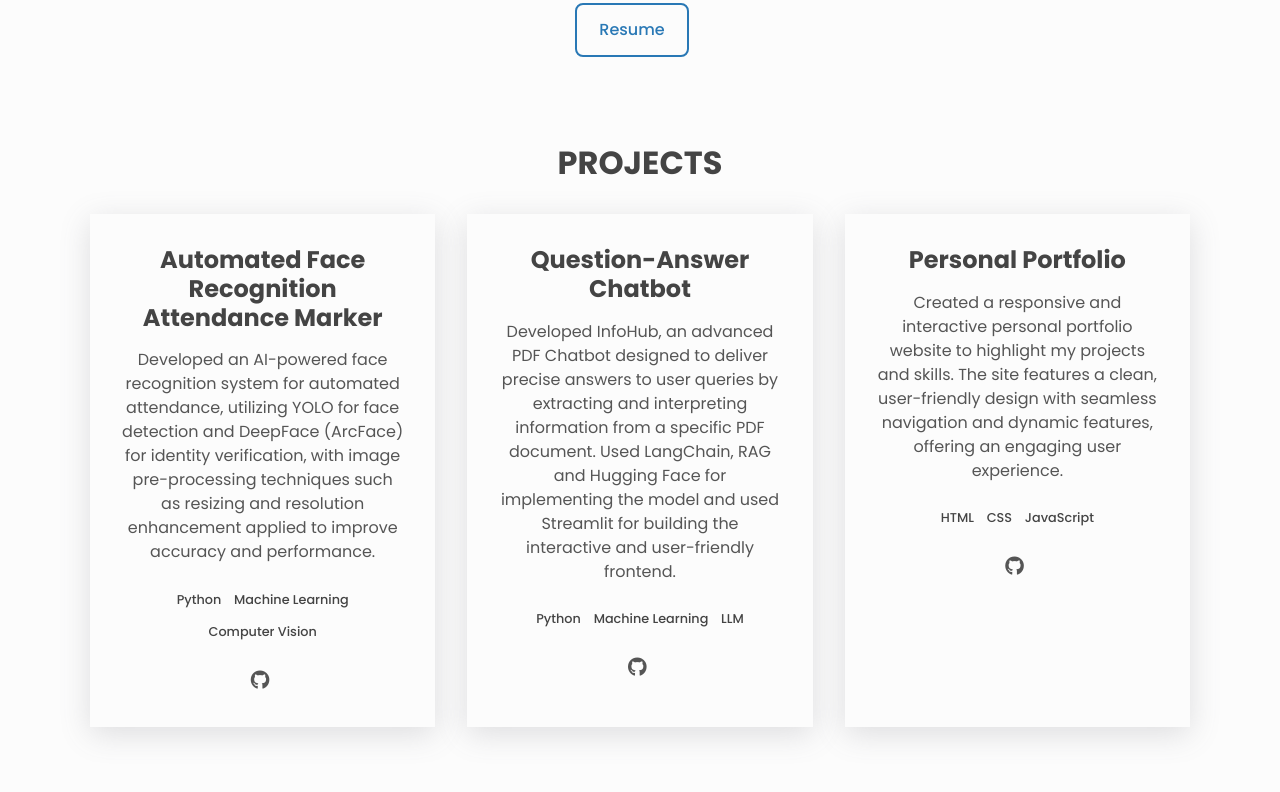
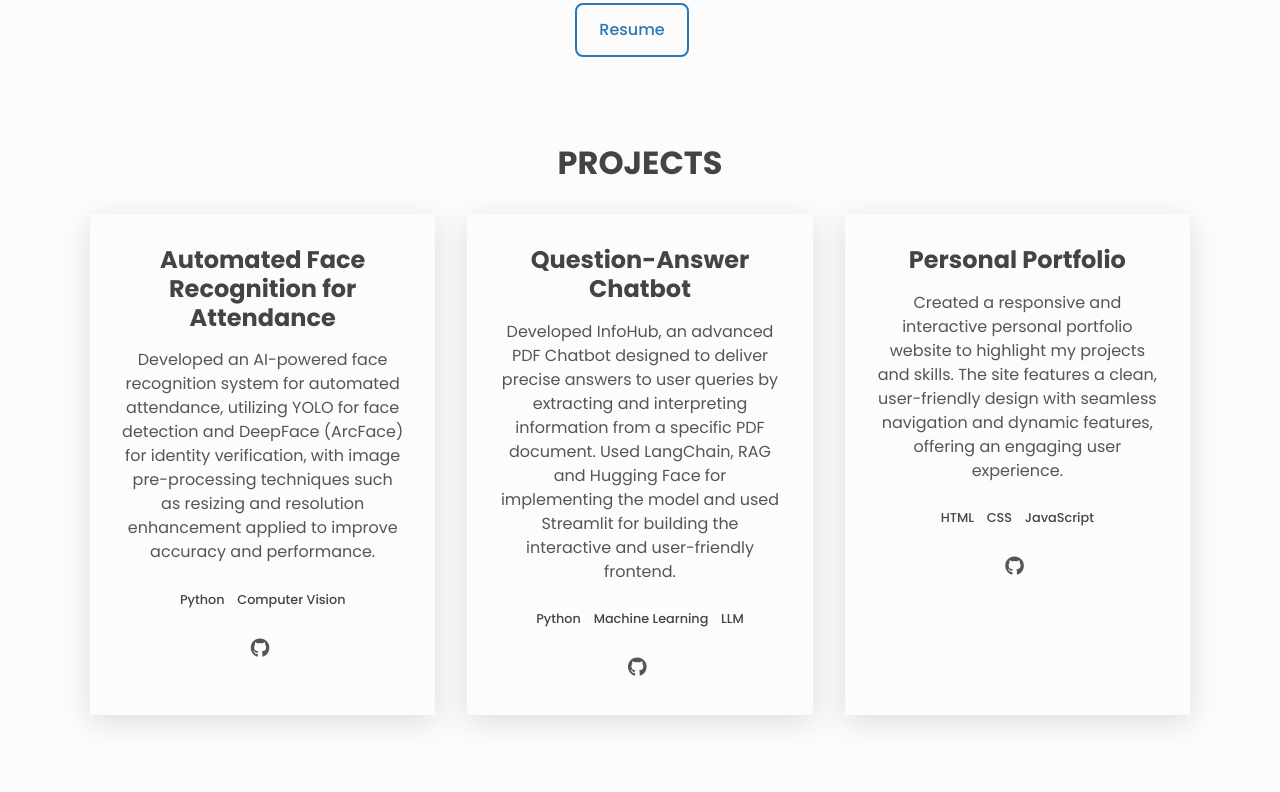
Before and after one commit to navyadhaka/Personal-Portfolio, a plain HTML site: page index.html in a window 1280 px wide. Shown: the part 477-1269 px from the top of the page. Drawn offline with Linux system fonts and the light colour scheme.

Commit message:
Update index.html

```diff
--- a/index.html
+++ b/index.html
@@ -74,7 +74,7 @@
 
         <div class="projects__grid">
           <div class="project">
-            <h3>Automated Face Recognition Attendance Marker</h3>
+            <h3>Automated Face Recognition for Attendance</h3>
             <p class="project__description">
                 Developed an AI-powered face recognition system for automated attendance,
                 utilizing YOLO for face detection and DeepFace (ArcFace) for identity verification,
@@ -84,7 +84,6 @@
             </p>
             <ul class="project__stack">
               <li class="project__stack-item">Python</li>
-              <li class="project__stack-item">Machine Learning</li>
               <li class="project__stack-item">Computer Vision</li>
             </ul>
 
```
